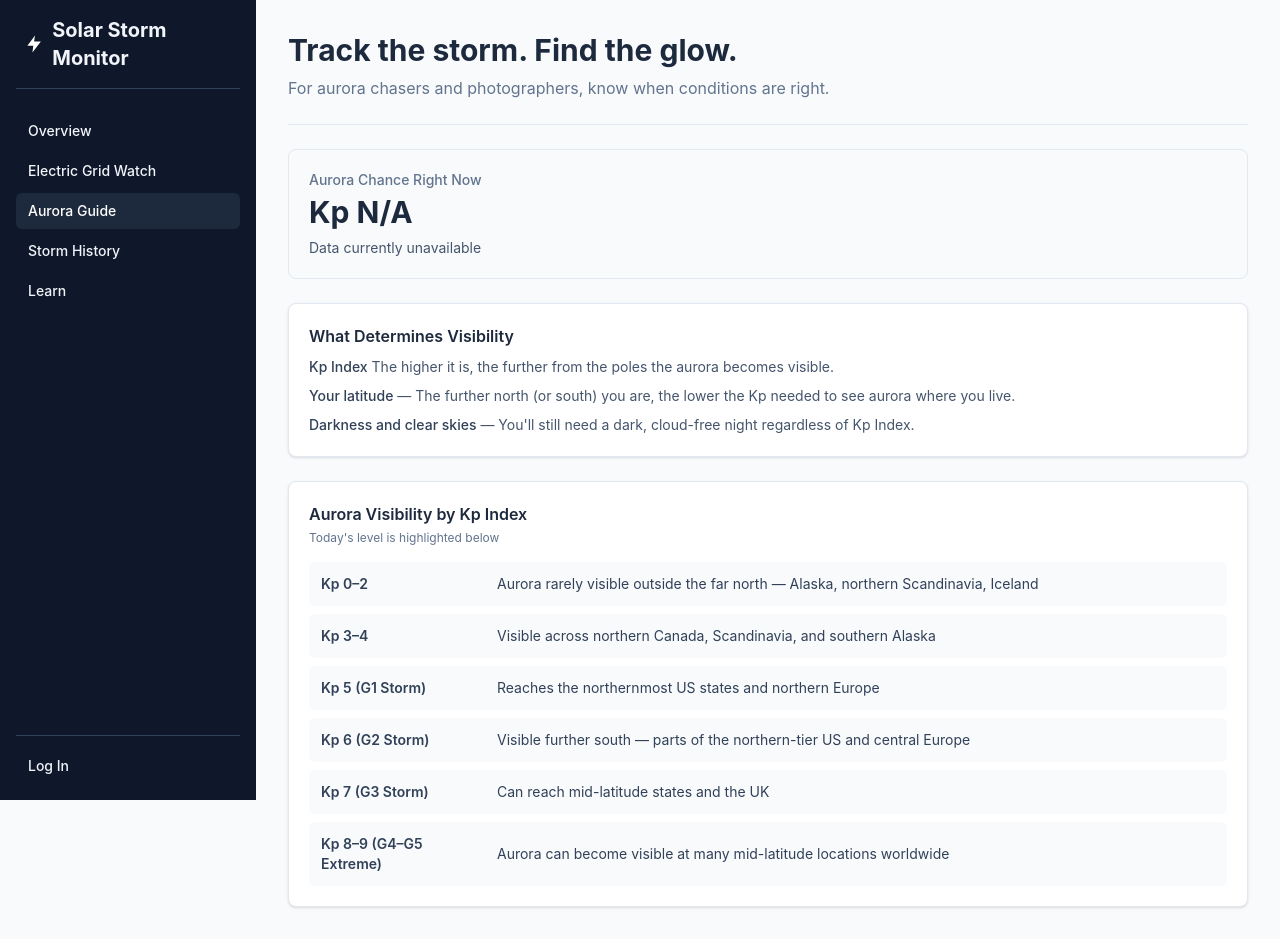
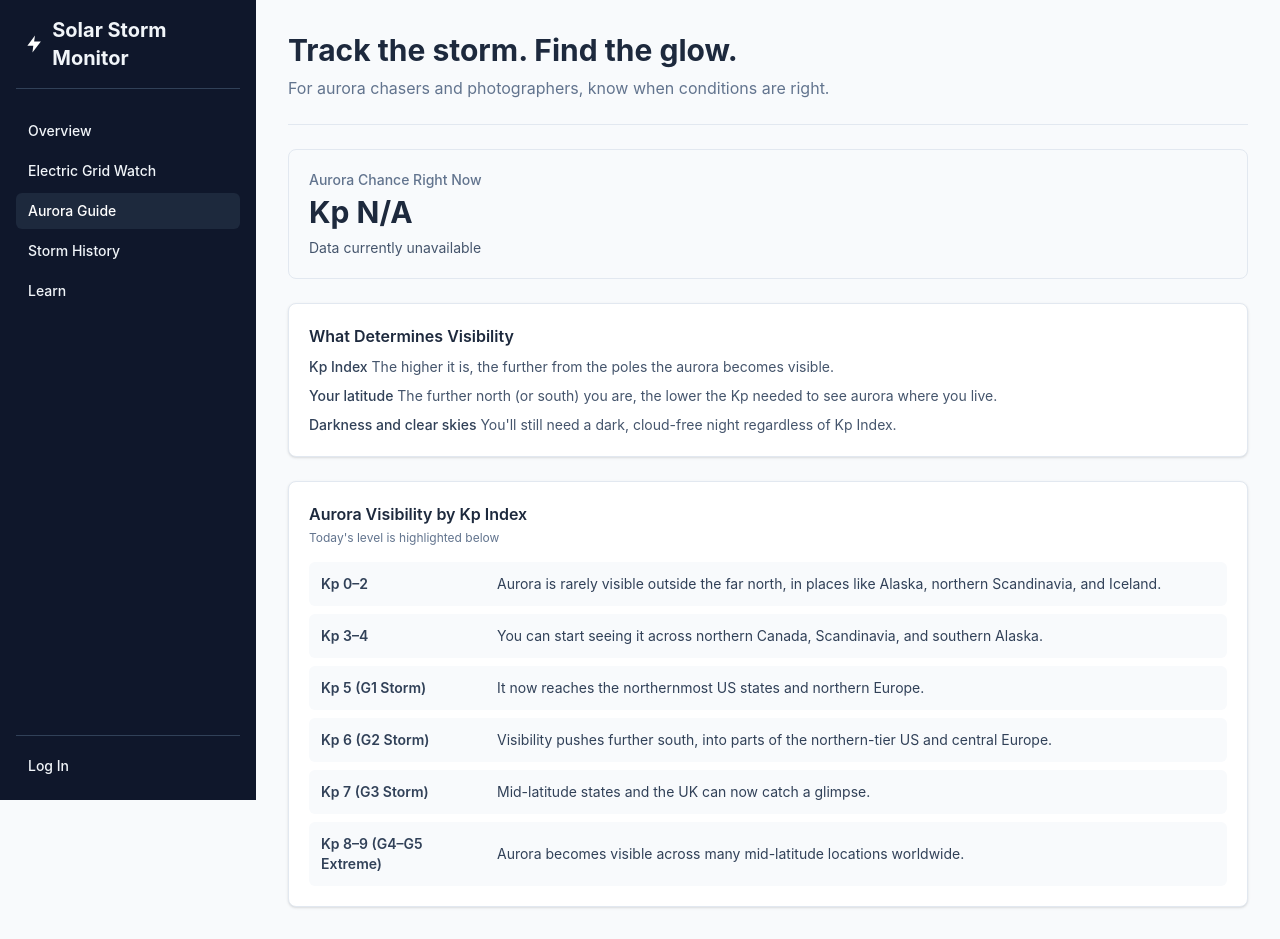
Before and after one commit to irene419/solar-storm-monitor, a React app in the folder frontend/: page /aurora-guide in a window 1280 px wide. Built offline with nearby package versions, Linux system fonts and the light colour scheme; no server answers; the HTML template or start-up script is replaced by a standard one.

Commit message:
Code cleanup

```diff
--- a/frontend/src/components/KpActivityChart.jsx
+++ b/frontend/src/components/KpActivityChart.jsx
@@ -10,8 +10,7 @@ export default function KpActivityChart({ data }) {
 
   return (
     <div className="bg-white rounded-lg border border-slate-200 p-5 shadow-sm">
-      <h2 className="text-base font-semibold text-slate-800 mb-1">Kp Activity — Last 24 Hours</h2>
-      <p className="text-xs text-slate-500 mb-4">Is activity rising, falling, or holding steady?</p>
+      <h2 className="text-base font-semibold text-slate-800 mb-1">Kp Activity.Last 24 Hours</h2>
       <ResponsiveContainer width="100%" height={220}>
         <LineChart data={last24h}>
           <CartesianGrid strokeDasharray="3 3" stroke="#e2e8f0" />
--- a/frontend/src/pages/AuroraGuidePage.jsx
+++ b/frontend/src/pages/AuroraGuidePage.jsx
@@ -40,11 +40,11 @@ export default function AuroraGuidePage() {
             from the poles the aurora becomes visible.
           </li>
           <li>
-            <span className="font-medium text-slate-700">Your latitude</span> — The further north (or
+            <span className="font-medium text-slate-700">Your latitude</span> The further north (or
             south) you are, the lower the Kp needed to see aurora where you live.
           </li>
           <li>
-            <span className="font-medium text-slate-700">Darkness and clear skies</span> — You'll still
+            <span className="font-medium text-slate-700">Darkness and clear skies</span> You'll still
             need a dark, cloud-free night regardless of Kp Index.
           </li>
         </ul>
--- a/frontend/src/utils/auroraVisibility.js
+++ b/frontend/src/utils/auroraVisibility.js
@@ -1,10 +1,10 @@
 export const auroraVisibility = [
-  { range: "Kp 0–2", min: 0, max: 2, description: "Aurora rarely visible outside the far north — Alaska, northern Scandinavia, Iceland" },
-  { range: "Kp 3–4", min: 3, max: 4, description: "Visible across northern Canada, Scandinavia, and southern Alaska" },
-  { range: "Kp 5 (G1 Storm)", min: 5, max: 5, description: "Reaches the northernmost US states and northern Europe" },
-  { range: "Kp 6 (G2 Storm)", min: 6, max: 6, description: "Visible further south — parts of the northern-tier US and central Europe" },
-  { range: "Kp 7 (G3 Storm)", min: 7, max: 7, description: "Can reach mid-latitude states and the UK" },
-  { range: "Kp 8–9 (G4–G5 Extreme)", min: 8, max: 9, description: "Aurora can become visible at many mid-latitude locations worldwide" },
+  { range: "Kp 0–2", min: 0, max: 2, description: "Aurora is rarely visible outside the far north, in places like Alaska, northern Scandinavia, and Iceland." },
+  { range: "Kp 3–4", min: 3, max: 4, description: "You can start seeing it across northern Canada, Scandinavia, and southern Alaska." },
+  { range: "Kp 5 (G1 Storm)", min: 5, max: 5, description: "It now reaches the northernmost US states and northern Europe." },
+  { range: "Kp 6 (G2 Storm)", min: 6, max: 6, description: "Visibility pushes further south, into parts of the northern-tier US and central Europe." },
+  { range: "Kp 7 (G3 Storm)", min: 7, max: 7, description: "Mid-latitude states and the UK can now catch a glimpse." },
+  { range: "Kp 8–9 (G4–G5 Extreme)", min: 8, max: 9, description: "Aurora becomes visible across many mid-latitude locations worldwide." },
 ];
 
 export function getAuroraRangeIndex(kp) {
```
